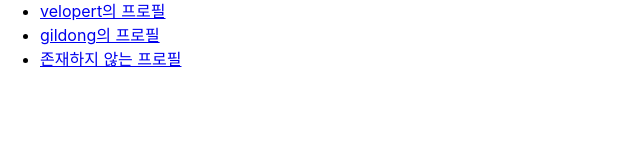
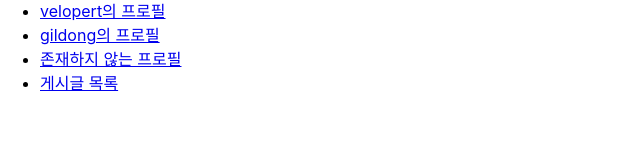
Before and after one commit to leehyeryeong/2023React_router-tutor, a JavaScript app: page / in a window 1280 px wide. Shown: the part 155-300 px from the top of the page, without its empty margins (0-640 px from the left). Built offline with nearby package versions, Linux system fonts and the light colour scheme; the HTML template or start-up script is replaced by a standard one.

Commit message:
게시글 목록을 보여주는 페이지, 읽는 페이지

```diff
--- a/src/pages/home.js
+++ b/src/pages/home.js
@@ -18,6 +18,9 @@ const Home = () => {
         <li>
           <Link to="/profiles/void">존재하지 않는 프로필</Link>
         </li>
+        <li>
+          <Link to="/articles">게시글 목록</Link>
+        </li>
       </ul>
     </div>
   );
```
